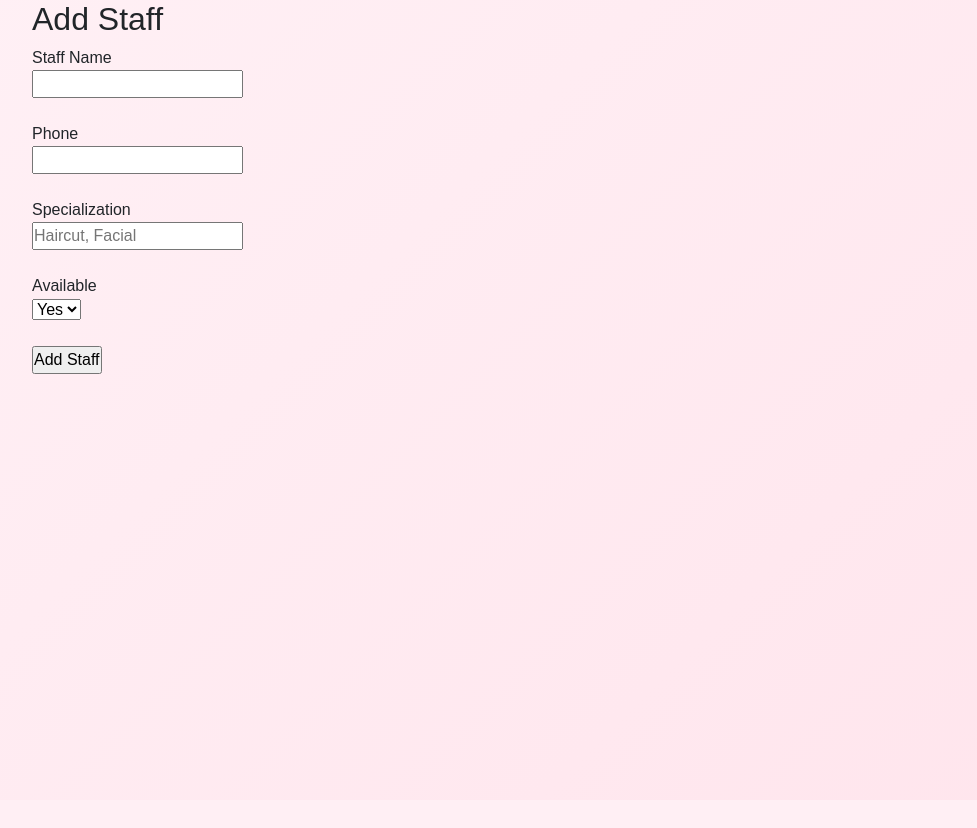
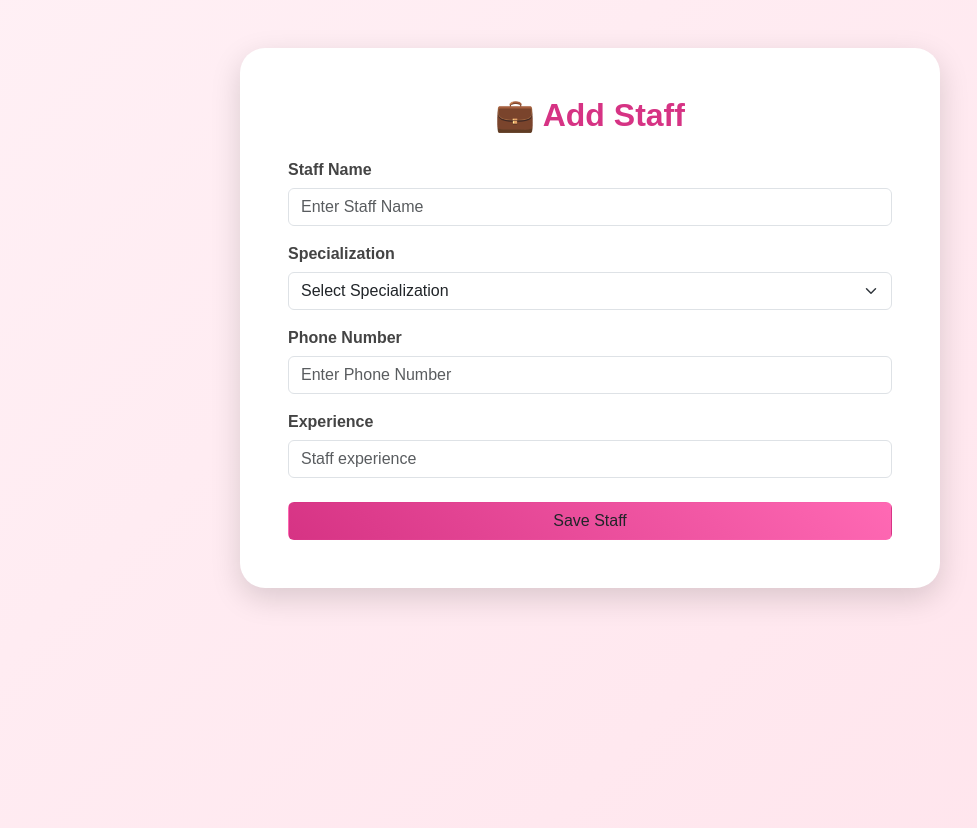
Before and after one commit to kamna-20/Salon-Management-system, a Flask app: page /staff in a window 1280 px wide. Shown: the top 828 px of the page, without its empty margins (50-1027 px from the left). Before the commit the page ends 374 px from the top, so only its background shows below. Run offline with Flask 3, Linux system fonts and the light colour scheme.

Commit message:
Update CSS and templates

```diff
--- a/app.py
+++ b/app.py
@@ -97,7 +97,7 @@ def service():
     if request.method == "POST":
 
         service = Service(
-            service_name=request.form["service_name"],
+            service_name=request.form["service"],
             price=request.form["price"],
             duration=request.form["duration"]
         )
--- a/static/css/style.css
+++ b/static/css/style.css
@@ -347,11 +347,13 @@ body{
     font-family:'Poppins',sans-serif;
 }
 
+/* ---------- Service Page ---------- */
+
 .service-card{
     background:#fff;
     border-radius:20px;
     overflow:hidden;
-    box-shadow:0 12px 30px rgba(0,0,0,.15);
+    box-shadow:0 10px 30px rgba(0,0,0,0.15);
 }
 
 .image-section img{
@@ -360,29 +362,203 @@ body{
     object-fit:cover;
 }
 
+.service-banner{
+    position:relative;
+    padding: 20px;
+    text-align: center;
+    color:#d63384;
+    background: #fff;
+}
+
+.service-banner h2{
+    font-size:28px;
+    font-weight:bold;
+    margin-bottom: 5px;
+}
+
+.service-banner p{
+    font-size:16px;
+    color:#de8e8e;
+    font-weight: bold;
+}
+
 .service-card h2{
     color:#d63384;
     font-weight:bold;
 }
 
-.form-control{
-    border-radius:10px;
-    margin-bottom:15px;
+.service-card label{
+    font-weight:600;
+    margin-bottom:5px;
+}
+
+.form-control,
+.form-select{
+    border-radius:12px;
+    border:2px solid #f3c4d6;
+    padding:12px;
+}
+
+.form-control:focus,
+.form-select:focus{
+    border-color:#d63384;
+    box-shadow:0 0 10px rgba(214,51,132,0.3);
 }
 
 .btn-service{
-    background:linear-gradient(135deg,#d63384,#ff66a3);
-    color:white;
+    background:linear-gradient(45deg,#d63384,#ff69b4);
+    color:#fff;
     border:none;
     border-radius:12px;
     padding:12px;
     font-size:18px;
     font-weight:bold;
+    transition:0.3s;
 }
 
 .btn-service:hover{
-    background:linear-gradient(135deg,#c2185b,#e91e63);
+    transform:translateY(-3px);
+    box-shadow:0 8px 20px rgba(214,51,132,0.4);
+}
+/* ---------- Add Staff Page ---------- */
+
+.service-card{
+    background:#fff;
+    border-radius:25px;
+    padding:35px;
+    box-shadow:0 10px 30px rgba(0,0,0,0.15);
+    max-width:700px;
+    margin:auto;
+}
+
+.service-card h2{
+    color:#d63384;
+    font-weight:700;
+}
+
+.service-card label{
+    font-weight:600;
+    color:#444;
+    margin-bottom:6px;
+}
+.form-select{
+    border-radius:12px;
+    padding:12px;
+    border:2px solid #f3c4d6;
+}
+
+.form-select:focus{
+    border-color:#d63384;
+    box-shadow:0 0 10px rgba(214,51,132,0.3);
+}
+
+.btn-service{
+    background:linear-gradient(45deg,#d63384,#ff69b4);
     color:white;
+    border:none;
+    border-radius:12px;
+    padding:13px;
+    font-size:18px;
+    font-weight:bold;
+}
+
+.btn-service:hover{
     transform:translateY(-3px);
-    transition:.3s;
+    box-shadow:0 8px 20px rgba(214,51,132,0.4);
 }
+.customer-box{
+    display:flex;
+    background:white;
+    border-radius:25px;
+    overflow:hidden;
+    box-shadow:0 10px 30px rgba(0,0,0,.15);
+}
+
+.customer-image{
+    width:45%;
+}
+
+.customer-image img{
+    width:100%;
+    height:100%;
+    object-fit:cover;
+}
+
+.customer-form{
+    width:55%;
+    padding:40px;
+}
+
+.customer-form h2{
+    color:#d63384;
+    font-weight:bold;
+}
+
+.customer-form input,
+.customer-form textarea{
+    width:100%;
+    padding:12px;
+    margin-bottom:15px;
+    border-radius:12px;
+    border:1px solid #ddd;
+}
+
+.customer-form button{
+    width:100%;
+    padding:13px;
+    border:none;
+    border-radius:12px;
+    background:#d63384;
+    color:white;
+    font-size:18px;
+    font-weight:bold;
+}
+.appointment-box{
+    display:flex;
+    background:white;
+    border-radius:25px;
+    overflow:hidden;
+    box-shadow:0 10px 30px rgba(0,0,0,.15);
+}
+
+.appointment-image{
+    width:45%;
+    min-height: 500px;
+}
+
+.appointment-image img{
+    width:100%;
+    height:100%;
+    object-fit:cover;
+    display: block;
+}
+
+.appointment-form{
+    width:55%;
+    padding:40px;
+}
+
+.appointment-form h2{
+    color:#d63384;
+    font-weight:bold;
+}
+
+.appointment-form input,
+.appointment-form select{
+    width:100%;
+    padding:12px;
+    margin-bottom:15px;
+    border-radius:12px;
+    border:1px solid #ddd;
+}
+
+.appointment-form button{
+    width:100%;
+    padding:13px;
+    border:none;
+    border-radius:12px;
+    background:linear-gradient(45deg,#d63384,#ff69b4);
+    color:white;
+    font-size:18px;
+    font-weight:bold;
+}
--- a/templates/staff.html
+++ b/templates/staff.html
@@ -3,26 +3,50 @@
 {% block content %}
 
 
-<h2>Add Staff</h2>
+<div class="container mt-5">
 
-<form action="/staff" method="POST">
+    <div class="service-card p-5">
 
-    <label>Staff Name</label><br>
-    <input type="text" name="name" required><br><br>
+        <h2 class="text-center mb-4">
+            💼 Add Staff
+        </h2>
 
-    <label>Phone</label><br>
-    <input type="text" name="phone" required><br><br>
+        <form action="/staff" method="POST">
 
-    <label>Specialization</label><br>
-    <input type="text" name="specialization" placeholder="Haircut, Facial" required><br><br>
+            <label>Staff Name</label>
+            <input type="text" name="name" class="form-control"
+            placeholder="Enter Staff Name" required>
 
-    <label>Available</label><br>
-    <select name="available">
-        <option value="Yes">Yes</option>
-        <option value="No">No</option>
-    </select><br><br>
 
-    <input type="submit" value="Add Staff">
+            <label class="mt-3">Specialization</label>
+            <select name="specialization" class="form-select" required>
+                <option value="">Select Specialization</option>
+                <option>Hair Stylist</option>
+                <option>Makeup Artist</option>
+                <option>Beautician</option>
+                <option>Nail Artist</option>
+                <option>Skin Specialist</option>
+            </select>
 
-</form>
+
+            <label class="mt-3">Phone Number</label>
+            <input type="text" name="phone" class="form-control"
+            placeholder="Enter Phone Number">
+
+
+            <label class="mt-3">Experience</label>
+            <input type="text" name="experience" class="form-control"
+            placeholder="Staff experience">
+
+
+            <button type="submit" class="btn btn-service w-100 mt-4">
+                Save Staff
+            </button>
+
+        </form>
+
+    </div>
+
+</div>
+
 {% endblock %}
```
Also changed, not shown: templates/appointment.html (+45 -14 lines), templates/customer.html (+27 -17 lines), templates/service.html (+15 -8 lines), instance/database.db, models.py (line endings or trailing spaces), static/css/images/service.png (deleted), static/css/images/services.jpg (added).
